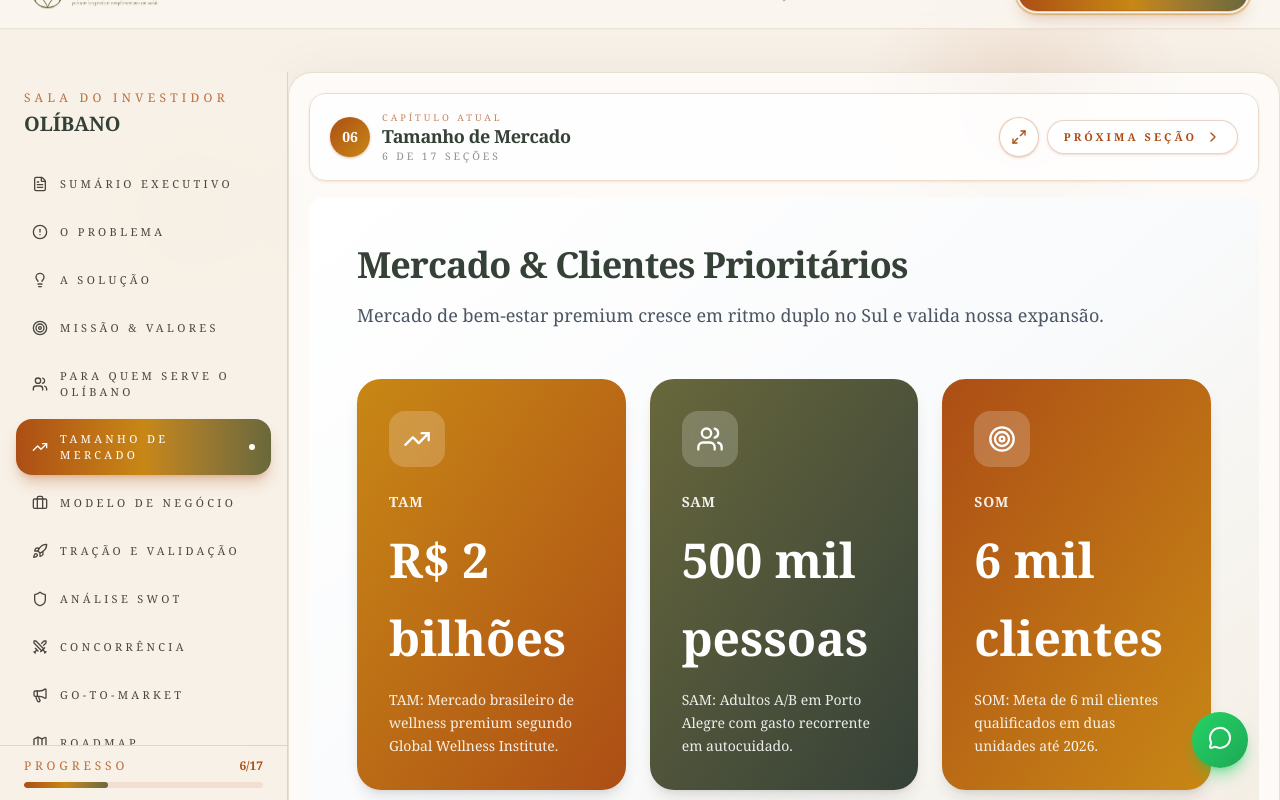
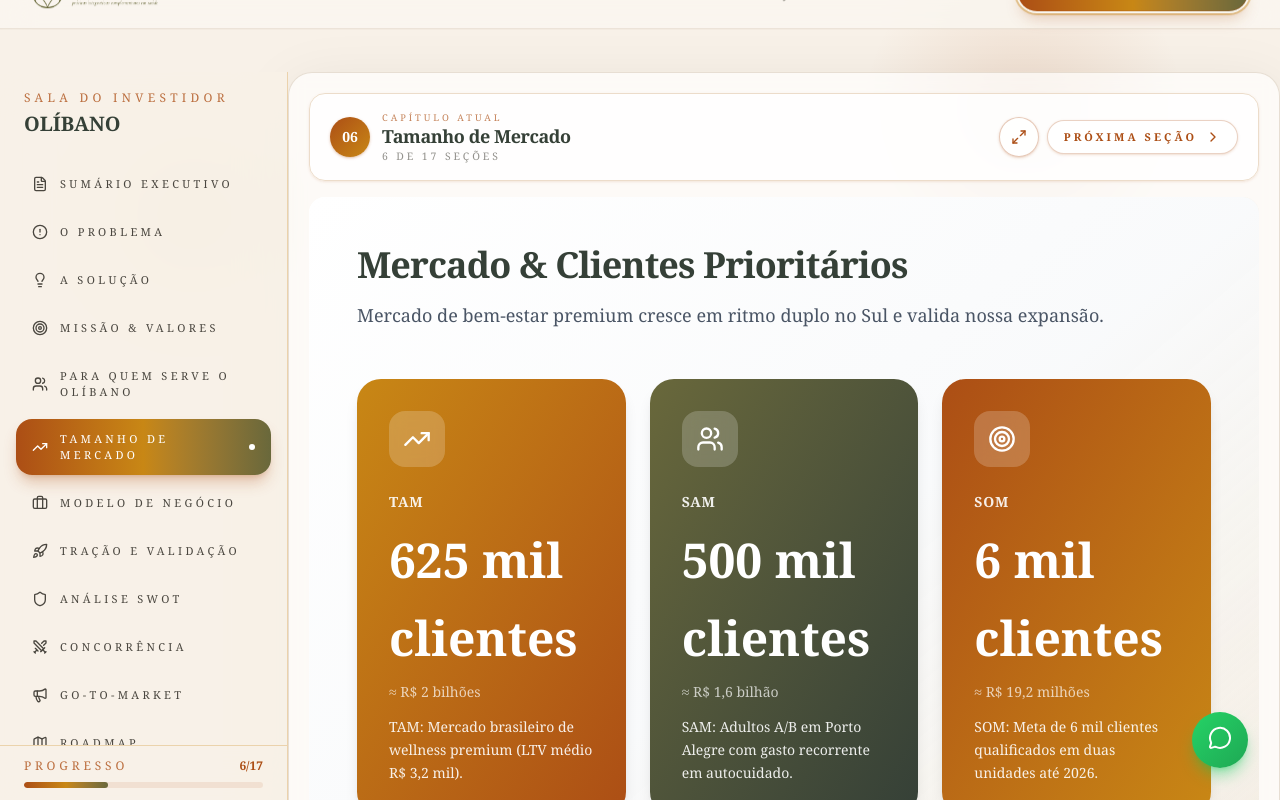
Before and after one commit to hubdogestor/RI-Olibano, a Next.js app: page /ri in a window 1280 px wide. Both pictures are taken after a click on the button "TAMANHO DE MERCADO". Shown: the top 800 px of the page. Built offline with nearby package versions, Linux system fonts and the light colour scheme.

Commit message:
feat: Atualizar dados de mercado com novas métricas e receitas para TAM e SAM

```diff
--- a/components/ri/sections/market-section.tsx
+++ b/components/ri/sections/market-section.tsx
@@ -7,8 +7,11 @@ interface MarketSectionProps {
   market: {
     title: string
     tam: string
+    tamRevenue: string
     sam: string
+    samRevenue: string
     som: string
+    somRevenue: string
     insights: string[]
   }
 }
@@ -18,6 +21,7 @@ export default function MarketSection({ market }: MarketSectionProps) {
     {
       label: "TAM",
       value: market.tam,
+      revenue: market.tamRevenue,
       desc: market.insights[0] || "",
       icon: TrendingUp,
       color: "from-[#C88715] to-[#AC4E15]",
@@ -25,6 +29,7 @@ export default function MarketSection({ market }: MarketSectionProps) {
     {
       label: "SAM",
       value: market.sam,
+      revenue: market.samRevenue,
       desc: market.insights[1] || "",
       icon: Users,
       color: "from-[#69683B] to-[#354037]",
@@ -32,6 +37,7 @@ export default function MarketSection({ market }: MarketSectionProps) {
     {
       label: "SOM",
       value: market.som,
+      revenue: market.somRevenue,
       desc: market.insights[2] || "",
       icon: Target,
       color: "from-[#AC4E15] to-[#C88715]",
@@ -87,14 +93,15 @@ export default function MarketSection({ market }: MarketSectionProps) {
                     <Icon className="w-7 h-7" />
                   </motion.div>
                   <p className="text-sm font-semibold opacity-90 mb-2 uppercase tracking-wider">{metric.label}</p>
-                  <motion.p
+                  <motion.div
                     initial={{ opacity: 0 }}
                     animate={{ opacity: 1 }}
                     transition={{ delay: 0.4 + i * 0.1, duration: 0.5 }}
-                    className="text-5xl font-bold mb-3"
+                    className="mb-3"
                   >
-                    {metric.value}
-                  </motion.p>
+                    <p className="text-5xl font-bold">{metric.value}</p>
+                    <p className="text-sm opacity-70 mt-1">{metric.revenue}</p>
+                  </motion.div>
                   <p className="text-sm leading-relaxed opacity-90">{metric.desc}</p>
                 </div>
               </motion.div>
--- a/data/ri.json
+++ b/data/ri.json
@@ -218,11 +218,14 @@
   },
   "market": {
     "title": "TAM / SAM / SOM",
-    "tam": "R$ 2 bilhões",
-    "sam": "500 mil pessoas",
+    "tam": "625 mil clientes",
+    "tamRevenue": "≈ R$ 2 bilhões",
+    "sam": "500 mil clientes",
+    "samRevenue": "≈ R$ 1,6 bilhão",
     "som": "6 mil clientes",
+    "somRevenue": "≈ R$ 19,2 milhões",
     "insights": [
-      "TAM: Mercado brasileiro de wellness premium segundo Global Wellness Institute.",
+      "TAM: Mercado brasileiro de wellness premium (LTV médio R$ 3,2 mil).",
       "SAM: Adultos A/B em Porto Alegre com gasto recorrente em autocuidado.",
       "SOM: Meta de 6 mil clientes qualificados em duas unidades até 2026."
     ]
```
